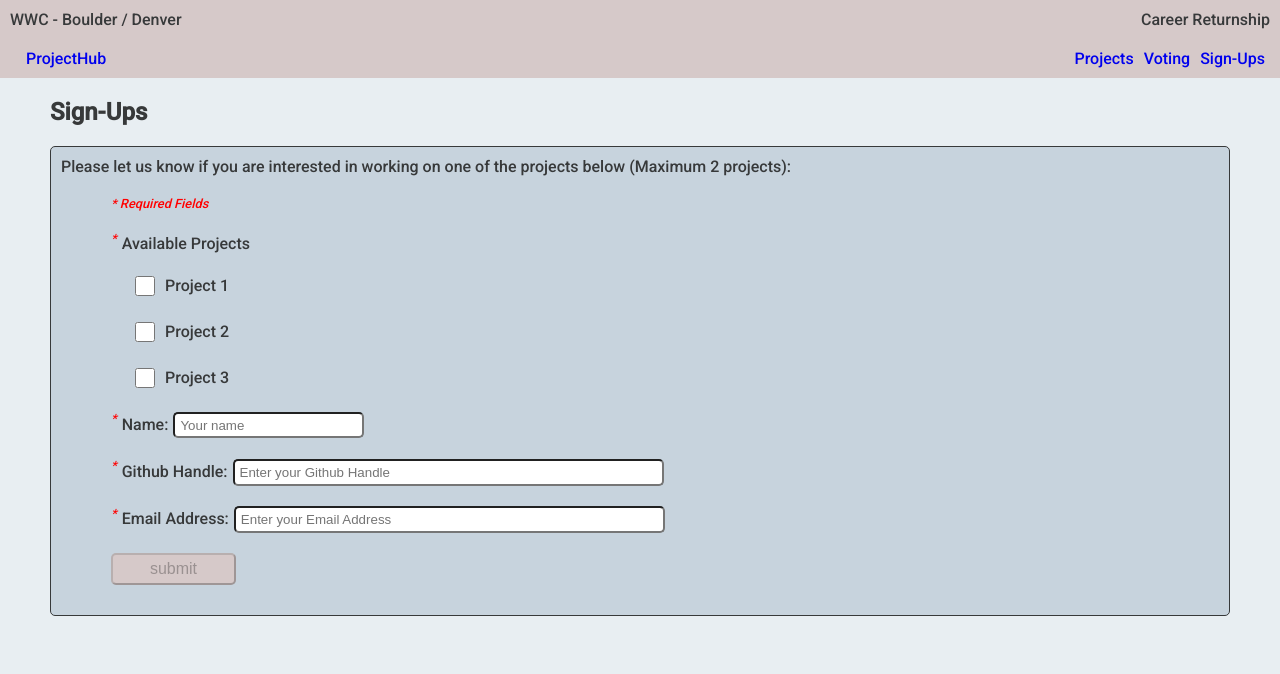
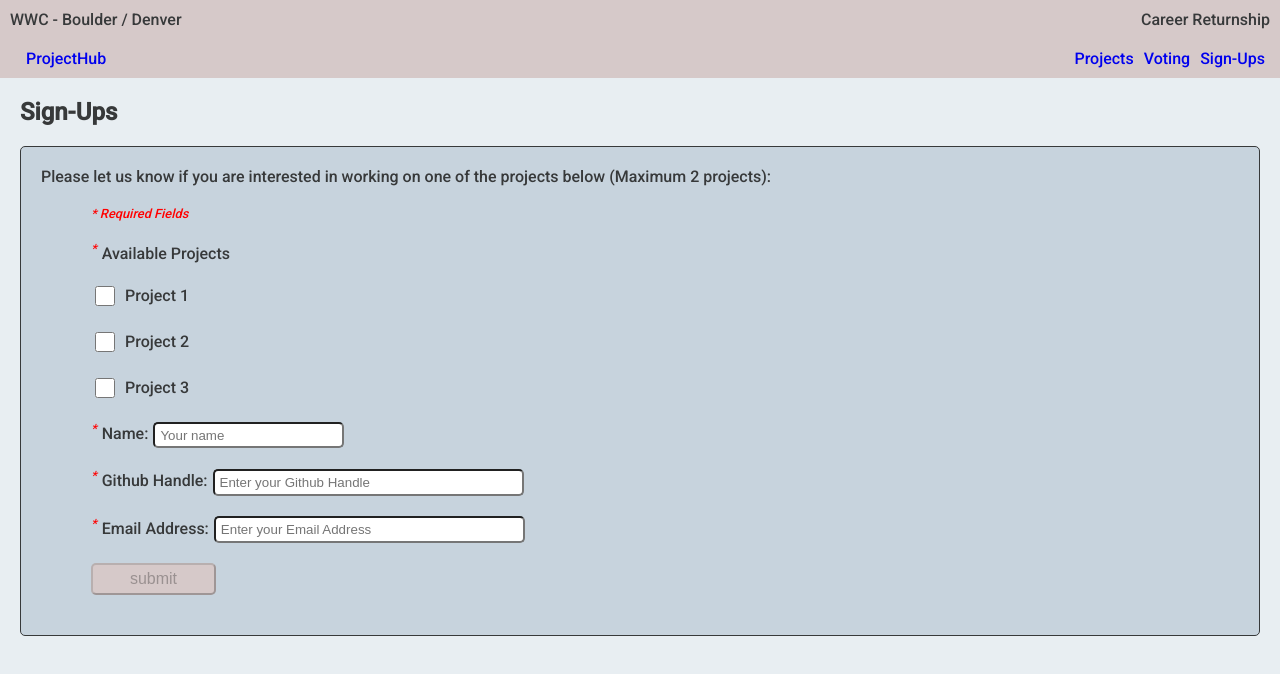
Before and after one commit to women-who-software/returnship-project-voting, a React (Create React App) app in the folder client/: page /signups in a window 1280 px wide. Shown: the top 674 px of the page. Built offline with nearby package versions, Linux system fonts and the light colour scheme.

Commit message:
responsive styling changes

```diff
--- a/client/src/Components/SignUps/SignUps.js
+++ b/client/src/Components/SignUps/SignUps.js
@@ -242,7 +242,7 @@ export default function SignUps() {
                 onChange={(e) => updateGithub(e.target.value)}
                 type="text"
                 placeholder="Enter your Github Handle"
-                size="50"
+                size="35"
                 required
               />
             </div>
@@ -263,7 +263,7 @@ export default function SignUps() {
                 onChange={(e) => updateEmail(e.target.value)}
                 type="text"
                 placeholder="Enter your Email Address"
-                size="50"
+                size="35"
                 required
               />
             </div>
--- a/client/src/Components/Voting/Voting.js
+++ b/client/src/Components/Voting/Voting.js
@@ -243,7 +243,7 @@ export default function Voting() {
                 onChange={(e) => updateSlack(e.target.value)}
                 type="text"
                 placeholder="Enter your Slack Handle"
-                size="50"
+                size="35"
                 required
               />
             </div>
@@ -260,7 +260,7 @@ export default function Voting() {
                 onChange={(e) => updateEmail(e.target.value)}
                 type="text"
                 placeholder="Please enter a valid Email address"
-                size="50"
+                size="35"
               />
             </div>
             <div>
--- a/client/src/scss/base/_global.scss
+++ b/client/src/scss/base/_global.scss
@@ -7,7 +7,7 @@ ol {
 }
 
 body {
-  font-family: 'Roboto', sans-serif;
+  font-family: "Roboto", sans-serif;
   font-size: 16px;
   color: $font-color;
   background: $bg;
@@ -63,7 +63,7 @@ input {
 .required,
 .error {
   color: red;
-  font-size: .8em;
+  font-size: 0.8em;
   font-style: italic;
   vertical-align: super;
   margin-right: 5px;
@@ -75,11 +75,34 @@ input {
 }
 
 form {
-  margin: 0 50px;
+  margin: 0 10px;
   div {
     margin: 20px 0;
   }
   label {
-    margin-right: 5px;
+    display: block;
+  }
+  .voting__projects-options-option,
+  .signups__projects-options-option {
+    & label {
+      display: inline-block;
+    }
   }
 }
+
+@media (min-width: 540px) {
+  .card {
+    padding: 20px;
+  }
+
+  form {
+    margin: 0 50px;
+    div {
+      margin: 20px 0;
+    }
+    label {
+      display: inline-block;
+      margin-right: 5px;
+    }
+  }
+}
--- a/client/src/scss/components/_landing.scss
+++ b/client/src/scss/components/_landing.scss
@@ -14,6 +14,7 @@
   flex-wrap: wrap;
   justify-content: space-evenly;
   button {
+    margin-top: 5px;
     font-size: 20px;
     width: 300px;
     height: 2em;
--- a/client/src/scss/components/_projectdetails.scss
+++ b/client/src/scss/components/_projectdetails.scss
@@ -1,13 +1,13 @@
 .projectdetails {
-  margin: 20px 50px 20px 50px;
-  padding: 20px;
+  margin: 20px;
+  padding: 5px;
 }
 
 .projectdetails__description {
   border: 1px solid $card-border;
   background-color: $card-bg;
   border-radius: 5px;
-  padding: 20px;
+  padding: 10px;
   div {
     margin: 20px 10px;
   }
@@ -23,3 +23,14 @@
     width: 150px;
   }
 }
+
+@media (min-width: 540px) {
+  .projectdetails {
+    margin: 20px 50px;
+    padding: 20px;
+  }
+
+  .projectdetails__description {
+    padding: 20px;
+  }
+}
--- a/client/src/scss/components/_projects.scss
+++ b/client/src/scss/components/_projects.scss
@@ -1,5 +1,5 @@
 .projects {
-  margin: 20px 50px 20px 50px;
+  margin: 20px;
 }
 
 .projects__items-project {
--- a/client/src/scss/components/_signups.scss
+++ b/client/src/scss/components/_signups.scss
@@ -1,5 +1,5 @@
 .signups {
-  margin: 20px 50px 20px 50px;
+  margin: 20px;
 }
 
 .signups__project-options {
@@ -12,5 +12,5 @@
 }
 
 .signups__projects-options-option {
-  margin-left: 20px;
+  margin-left: 20px 50px;
 }
--- a/client/src/scss/components/_voting.scss
+++ b/client/src/scss/components/_voting.scss
@@ -1,5 +1,5 @@
 .voting {
-  margin: 20px 50px 20px 50px;
+  margin: 20px;
 }
 
 .voting__project-options {
@@ -12,5 +12,5 @@
 }
 
 .voting__projects-options-option {
-  margin-left: 20px;
+  margin-left: 20px 50px;
 }
```
